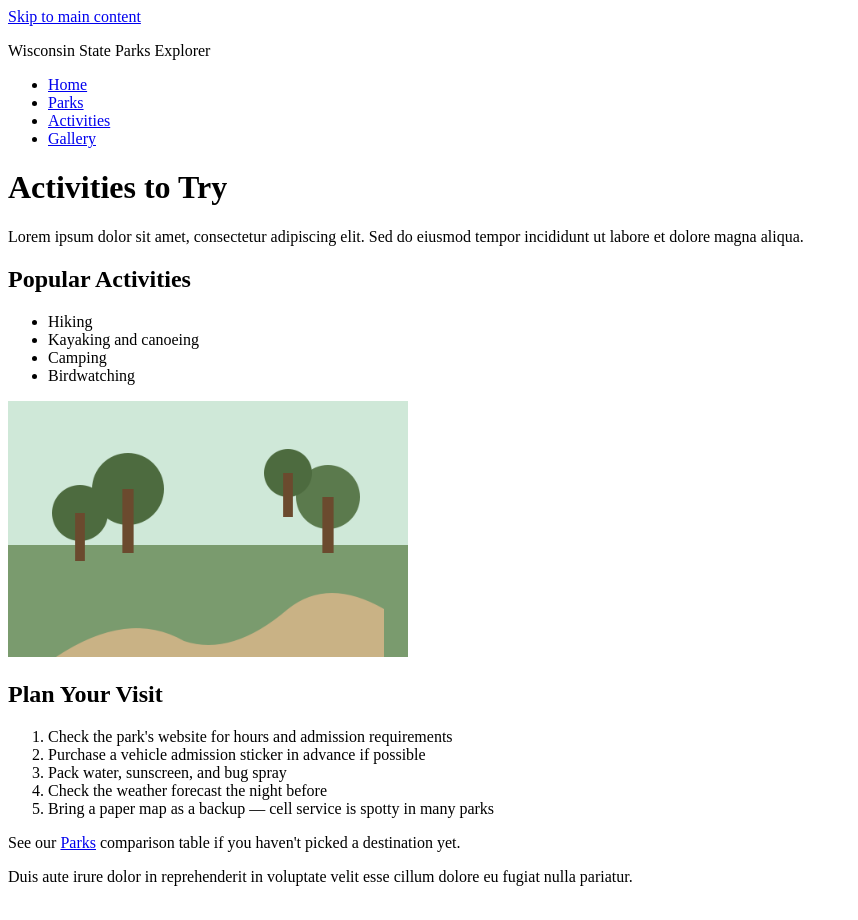
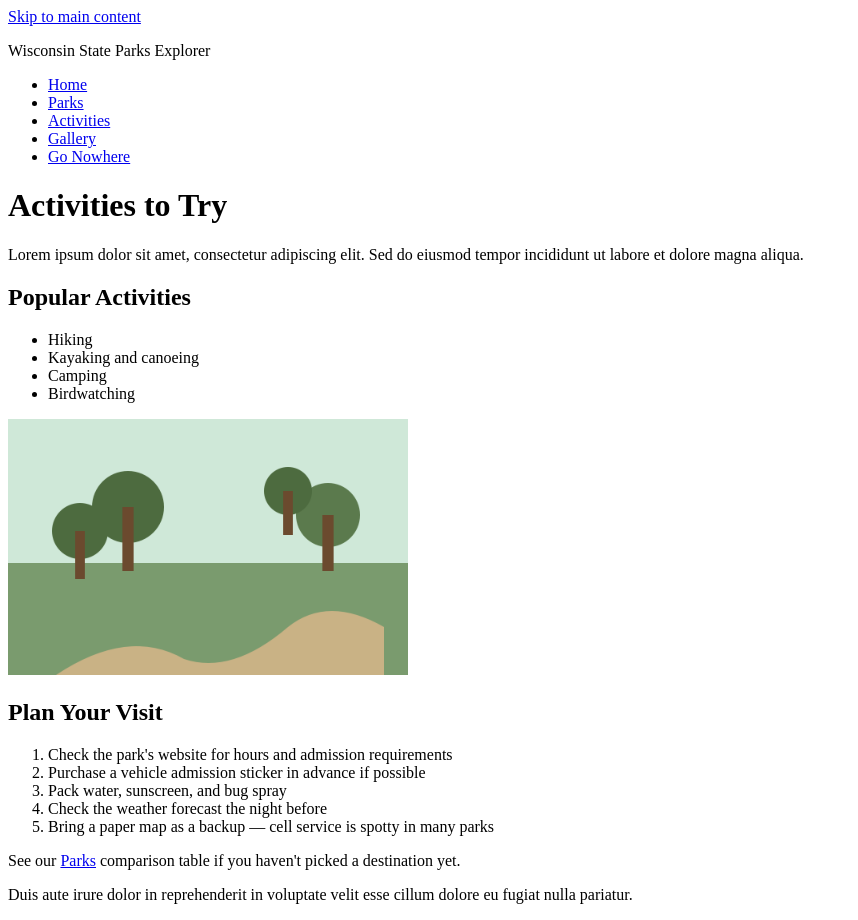
Before and after one commit to kurtbaldwin-lakeshore/GitExample, a plain HTML site: page activities.html in a window 1280 px wide. Shown: the whole page, without its empty margins (0-858 px from the left). Drawn offline with Linux system fonts and the light colour scheme.

Commit message:
update link to activities.html

```diff
--- a/activities.html
+++ b/activities.html
@@ -17,6 +17,7 @@
       <li><a href="parks.html">Parks</a></li>
       <li><a href="activities.html">Activities</a></li>
       <li><a href="gallery.html">Gallery</a></li>
+      <li><a href="nopage.html">Go Nowhere</a></li>
     </ul>
   </nav>
 
```
